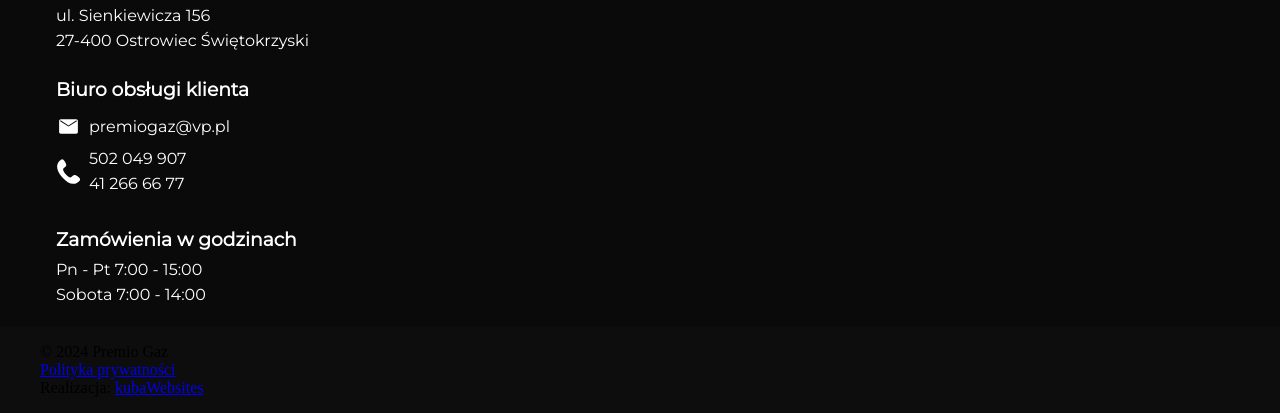
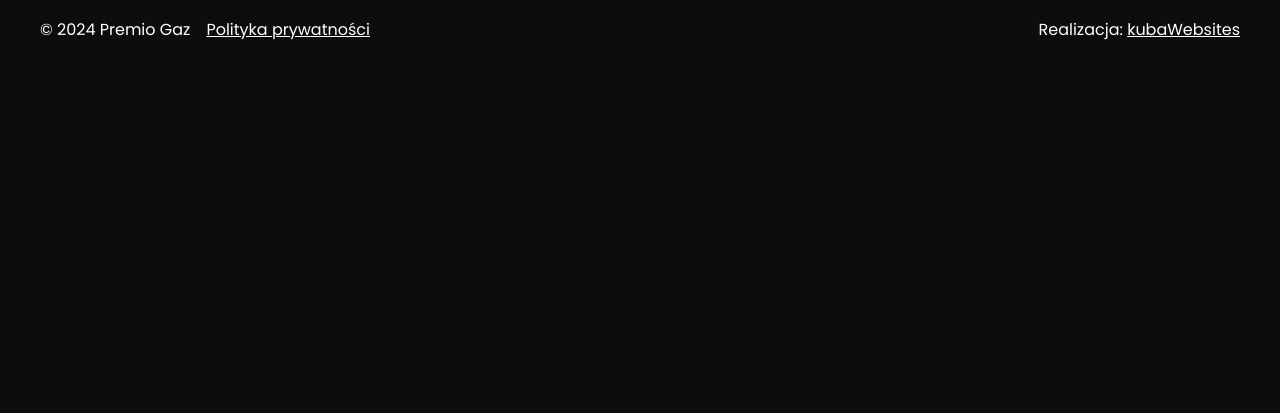
Before and after one commit to Kuba1507/PremioGaz, a website: page index.html in a window 1280 px wide. Shown: the part 3949-4362 px from the top of the page. After the commit the page ends 4015 px from the top, so only its background shows below. Drawn offline with nearby package versions, Linux system fonts and the light colour scheme.

Commit message:
styled footer

```diff
--- a/index.html
+++ b/index.html
@@ -415,7 +415,7 @@
                     <a href="#">Polityka prywatności</a>
                 </div>
                 <div class="footer-down__right">
-                    <p>Realizacja: <a href="#">kubaWebsites</a></p>
+                    <p>Realizacja: <a href="https://kubaromanski.pl/" target="_blank">kubaWebsites</a></p>
                 </div>
             </div>
         </div>
--- a/src/sass/_main.scss
+++ b/src/sass/_main.scss
@@ -518,7 +518,26 @@ main {
 
 	.footer-down {
 		padding: 1em;
+		font-family: 'Poppins', sans-serif;
+		color: $pure-white;
 		background-color: #0d0d0d;
+		text-align: center;
+
+		&__left {
+			a {
+				color: $pure-white;
+				text-decoration: underline;
+			}
+		}
+
+		&__right {
+			p {
+				a {
+					color: $pure-white;
+					text-decoration: underline;
+				}
+			}
+		}
 	}
 }
 
--- a/src/sass/_media.scss
+++ b/src/sass/_media.scss
@@ -111,6 +111,33 @@
 							}
 						}
 					}
+				}
+			}
+		}
+	}
+
+	.footer {
+		.footer-up {
+			padding: 2em;
+
+			&__logo {
+				width: 30%;
+			}
+		}
+
+		.footer-down {
+			padding: 1.5em;
+
+			.wrapper {
+				display: flex;
+				justify-content: space-between;
+			}
+
+			&__left {
+				display: flex;
+
+				p {
+					margin-right: 1em;
 				}
 			}
 		}
@@ -269,4 +296,30 @@
 			}
 		}
 	}
+
+	.footer {
+		.footer-up {
+			padding: 2em 0 1em 0;
+
+			&__logo {
+				width: 15%;
+			}
+
+			&__box {
+				display: flex;
+				justify-content: space-between;
+				margin-top: 3em;
+
+				&-part {
+					h3 {
+						font-size: 2rem;
+					}
+
+					p {
+						font-size: 1.7rem;
+					}
+				}
+			}
+		}
+	}
 }
```
Also changed, not shown: dist/css/style.min.css.
